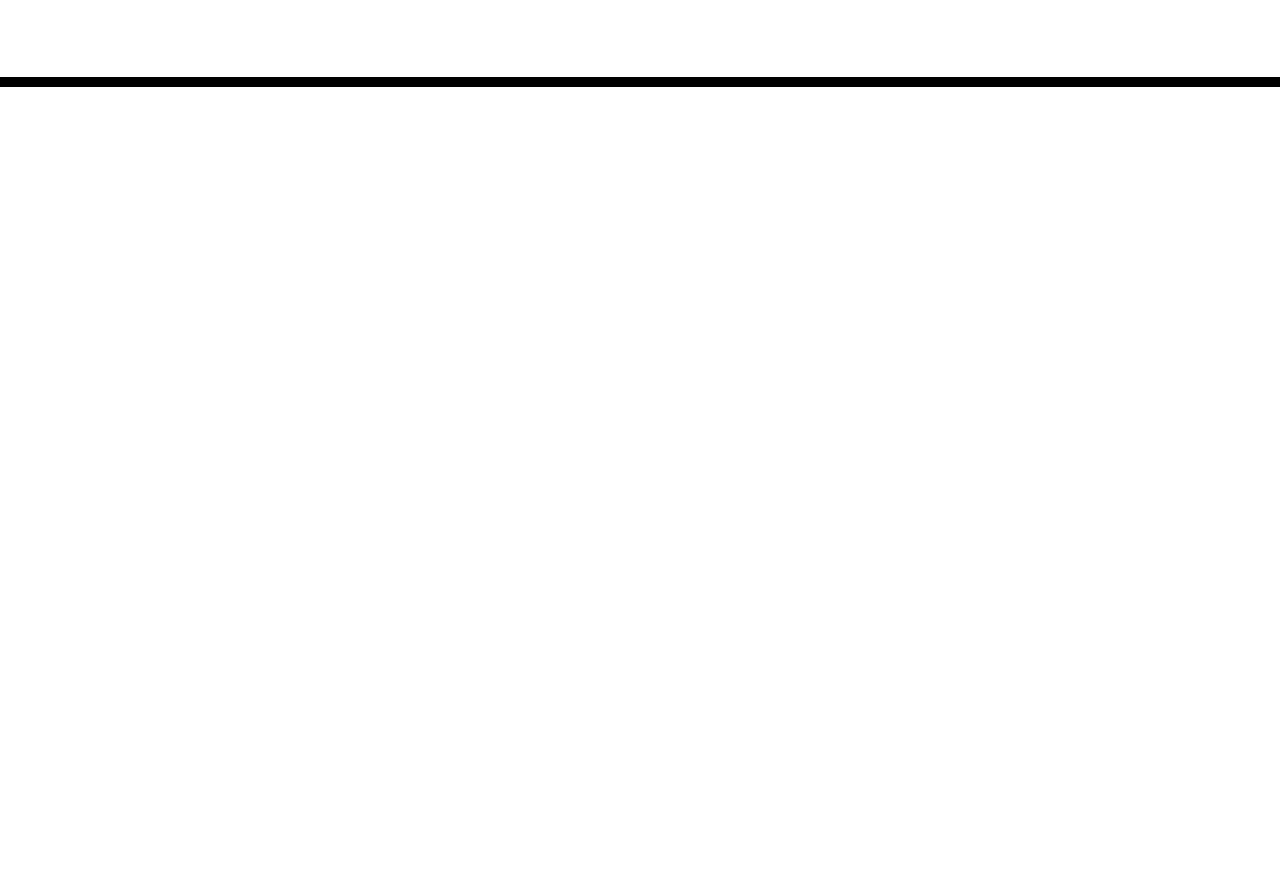
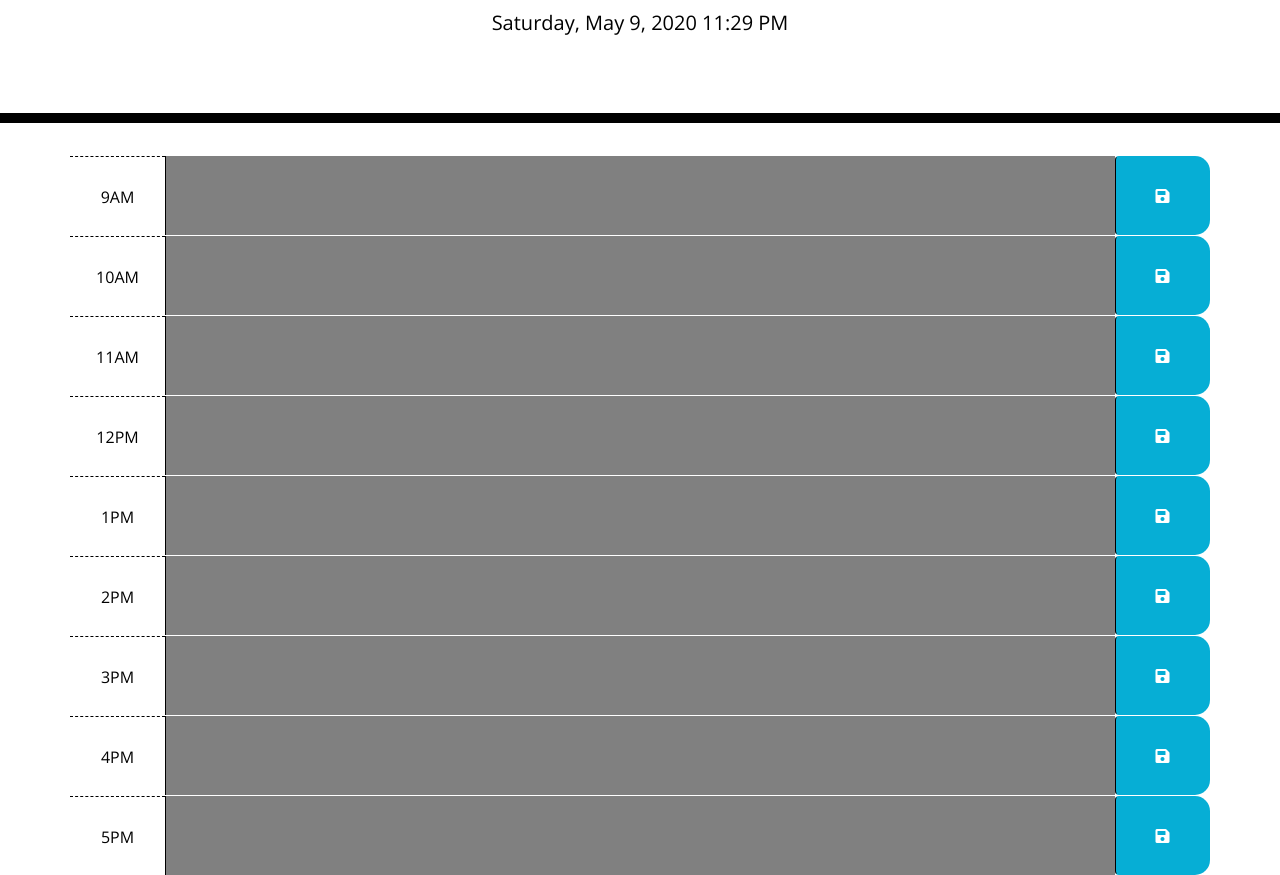
Before and after one commit to jessevanslyke/day-planner, a plain HTML site: page index.html in a window 1280 px wide. Shown: the part 181-1056 px from the top of the page. Before the commit the page ends 800 px from the top, so only its background shows below. Drawn offline with nearby package versions, Linux system fonts and the light colour scheme.

Commit message:
Added hard coded html for the divs for each hour. Also added the date/time at the top that updates every second, as well as the color coding for each block. These functions get called every second.

```diff
--- a/index.html
+++ b/index.html
@@ -30,9 +30,122 @@
     </header>
     <div class="container">
       <!-- Timeblocks go here -->
+      <div id="hour-9" class="row time-block">
+        <div class="col-md-1 hour">
+          9AM
+        </div>
+        <textarea class="col-md-10 description" id="9">
+        </textarea>
+        <button class="btn saveBtn col-md-1"><i class="fas fa-save"></i></button>
+      </div>
+      <div id="hour-10" class="row time-block">
+        <div class="col-md-1 hour">
+          10AM
+        </div>
+        <textarea class="col-md-10 description" id="10">
+        </textarea>
+        <button class="btn saveBtn col-md-1"><i class="fas fa-save"></i></button>
+      </div>
+      <div id="hour-11" class="row time-block">
+        <div class="col-md-1 hour">
+          11AM
+        </div>
+        <textarea class="col-md-10 description" id="11">
+        </textarea>
+        <button class="btn saveBtn col-md-1"><i class="fas fa-save"></i></button>
+      </div>
+      <div id="hour-12" class="row time-block">
+        <div class="col-md-1 hour">
+          12PM
+        </div>
+        <textarea class="col-md-10 description" id="12">
+        </textarea>
+        <button class="btn saveBtn col-md-1"><i class="fas fa-save"></i></button>
+      </div>
+      <div id="hour-1" class="row time-block">
+        <div class="col-md-1 hour">
+          1PM
+        </div>
+        <textarea class="col-md-10 description" id="13">
+        </textarea>
+        <button class="btn saveBtn col-md-1"><i class="fas fa-save"></i></button>
+      </div>
+      <div id="hour-2" class="row time-block">
+        <div class="col-md-1 hour">
+          2PM
+        </div>
+        <textarea class="col-md-10 description" id="14">
+        </textarea>
+        <button class="btn saveBtn col-md-1"><i class="fas fa-save"></i></button>
+      </div>
+      <div id="hour-3" class="row time-block">
+        <div class="col-md-1 hour">
+          3PM
+        </div>
+        <textarea class="col-md-10 description" id="15">
+        </textarea>
+        <button class="btn saveBtn col-md-1"><i class="fas fa-save"></i></button>
+      </div>
+      <div id="hour-4" class="row time-block">
+        <div class="col-md-1 hour">
+          4PM
+        </div>
+        <textarea class="col-md-10 description" id="16">
+        </textarea>
+        <button class="btn saveBtn col-md-1"><i class="fas fa-save"></i></button>
+      </div>
+      <div id="hour-5" class="row time-block">
+        <div class="col-md-1 hour">
+          5PM
+        </div>
+        <textarea class="col-md-10 description" id="17">
+        </textarea>
+        <button class="btn saveBtn col-md-1"><i class="fas fa-save"></i></button>
+      </div>
     </div>
 
     <script src="https://code.jquery.com/jquery-3.4.1.min.js"></script>
     <script src="https://cdnjs.cloudflare.com/ajax/libs/moment.js/2.24.0/moment.min.js"></script>
+    <script>
+      // Wait until the document is ready
+      $(document).ready(function() {
+
+        // Get our time setup for the header, and call it once a second to provide updates.
+        function setTime() {
+          $("#currentDay").text(moment().format("LLLL"));
+        };
+
+        function updateHours() {
+
+         var militaryTime = moment().hour();
+
+         $("textarea").each(function() {
+
+           //If the current time is less than the textarea id, then it's in the future. Make it green
+           if (militaryTime < parseInt(this.id))
+            $(this).css("background-color", "Chartreuse");
+
+           // If the current time is same as the textarea id, then it's in the present. Make it red
+           if (militaryTime === parseInt(this.id))
+            $(this).css("background-color", "red");
+
+           // If the current time is greater as the textarea id, then it's in the past. Make it grey
+           if (militaryTime > parseInt(this.id))
+            $(this).css("background-color", "grey");
+
+         });
+
+        };
+
+        // Begin the timer interval immediately, and then call setTime for the first time so it loads on page load
+        setInterval(setTime, 1000);
+        setTime();
+
+        // Update hours once, and then again over time as well
+        setInterval(updateHours, 1000);
+        updateHours();
+
+      });
+    </script>
   </body>
 </html>
```
